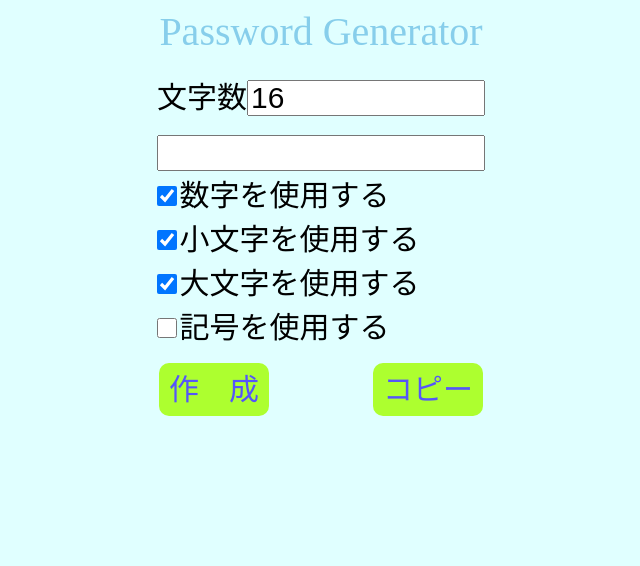
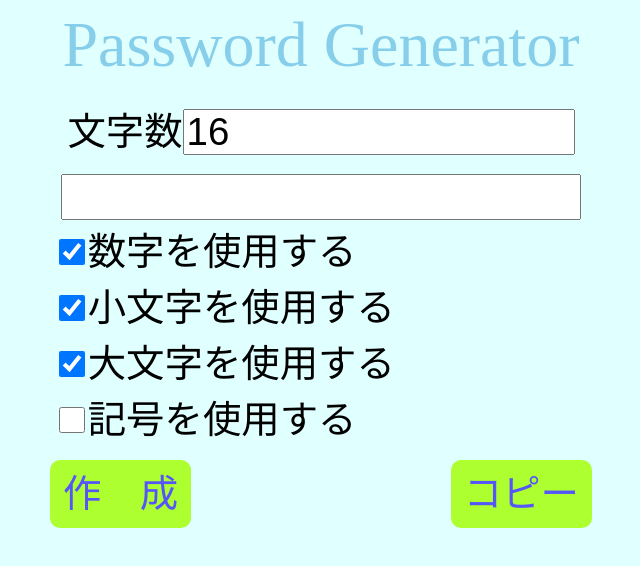
Before and after one commit to cits0907/cits0907.github.io, a plain HTML site: page rpg/index.html in a window 1280 px wide. Shown: the whole page, without its empty margins (319-959 px from the left). Drawn offline with Linux system fonts and the light colour scheme.

Commit message:
Initial Commit

```diff
--- a/rpg/style.css
+++ b/rpg/style.css
@@ -3,21 +3,20 @@ body {
 }
 
 .pageTitle {
-	width: 100%;
 	text-align: center;
-	font-size: 40px;
+	font-size: 5vw;
 	color: skyblue;
 }
 
 .lengthParent {
 	text-align: center;
-	font-size: 30px;
+	font-size: 3vw;
 }
 
 .lengthField {
-	width: 230px;
-	height: 30px;
-	font-size: 30px;
+	width: 30vw;
+	height: 5vh;
+	font-size: 3vw;
 }
 
 .passwordParent {
@@ -25,14 +24,14 @@ body {
 }
 
 .passwordField {
-	width: 320px;
-	height: 30px;
-	font-size: 30px;
+	width: 40vw;
+	height: 5vh;
+	font-size: 3vw;
 }
 
 .checkboxParent {
 	text-align: center;
-	padding-right: 70px;
+	padding-right: 15vw;
 }
 
 .checkboxInner {
@@ -41,7 +40,7 @@ body {
 }
 
 .checkboxLine {
-	font-size: 30px;
+	font-size: 3vw;
 	cursor: pointer;
 }
 
@@ -50,8 +49,8 @@ body {
 }
 
 .checkbox {
-	width: 20px;
-	height: 20px;
+	width: 2vw;
+	height: 2vw;
 }
 
 .buttonParent {
@@ -59,13 +58,13 @@ body {
 }
 
 .button {
-	margin: 50px;
+	margin: 10vw;
 	background: #adff2f;
 	color: #5555fa;
-	font-size: 30px;
+	font-size: 3vw;
 	cursor: pointer;
 	border-radius: 10px 10px 10px 10px;
-	padding: 10px;
+	padding: 1vw;
 }
 
 .button:active {
```
